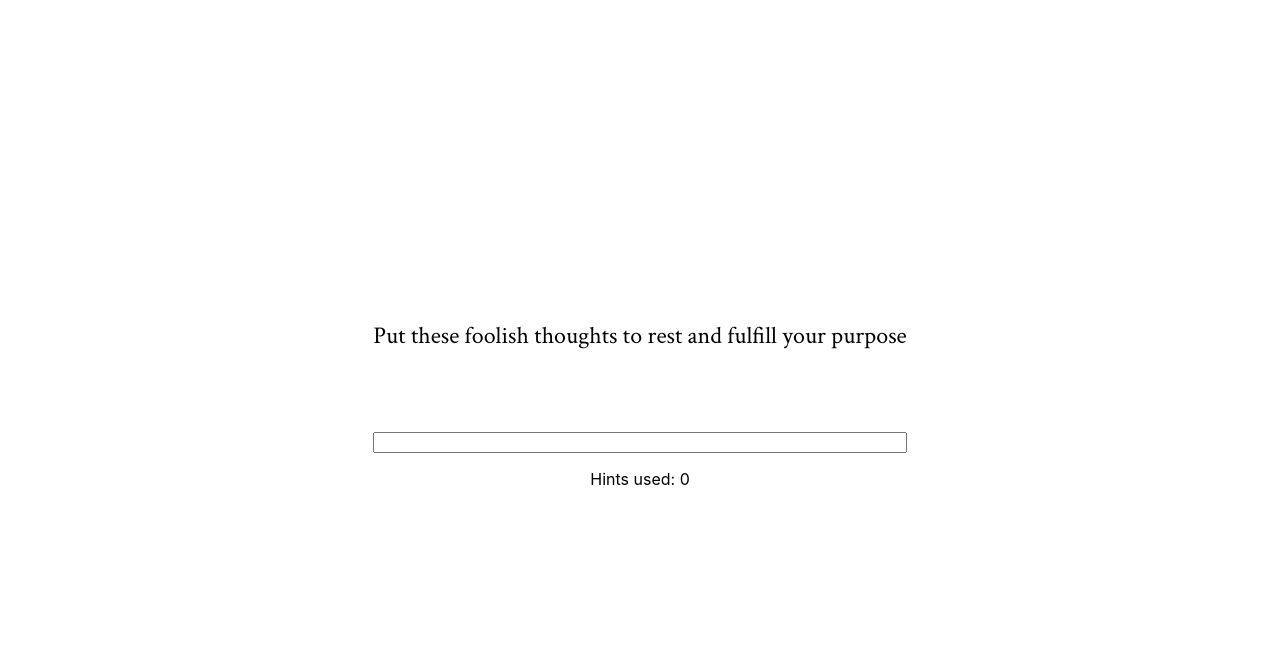
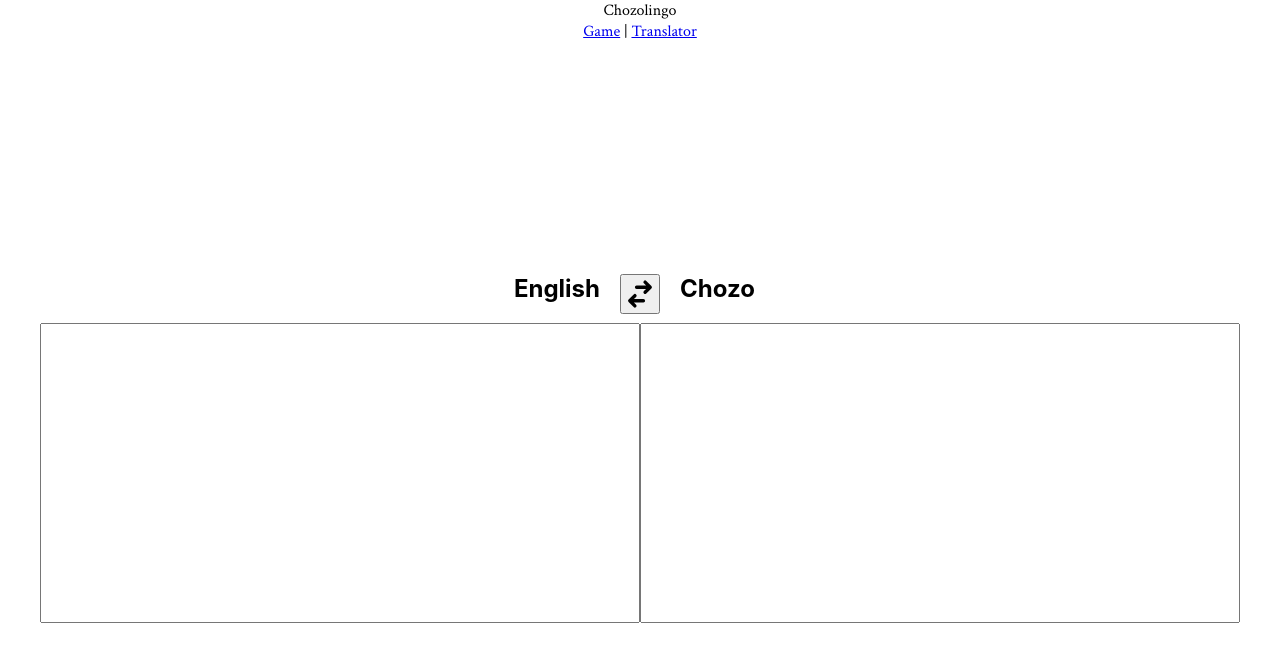
Before and after one commit to Bearborg/chozolingo, a React (Create React App) app: page /translator in a window 1280 px wide. Shown: the top 662 px of the page. Built offline with nearby package versions, Linux system fonts and the light colour scheme.

Commit message:
Add basic pocket translator view

```diff
--- a/package.json
+++ b/package.json
@@ -3,6 +3,7 @@
   "version": "0.1.0",
   "private": true,
   "dependencies": {
+    "@heroicons/react": "^1.0.6",
     "@testing-library/jest-dom": "^5.16.4",
     "@testing-library/react": "^13.3.0",
     "@testing-library/user-event": "^13.5.0",
@@ -13,6 +14,7 @@
     "classnames": "^2.3.1",
     "react": "^18.2.0",
     "react-dom": "^18.2.0",
+    "react-router-dom": "^6.3.0",
     "react-scripts": "5.0.1",
     "typescript": "^4.7.3",
     "web-vitals": "^2.1.4"
--- a/src/App.css
+++ b/src/App.css
@@ -1,7 +1,18 @@
+.app {
+  --header-height: 3em;
+}
+
+.app-header {
+  height: var(--header-height);
+  text-align: center;
+  font-family: 'Crimson Text', serif;
+}
+
 .main-body {
   display: flex;
   justify-content: center;
   flex-direction: column;
+  height: calc(100% - var(--header-height));
 }
 
 .puzzle-container {
--- a/src/App.tsx
+++ b/src/App.tsx
@@ -1,17 +1,28 @@
 import React from 'react';
 import './App.css';
 import Puzzle from './components/Puzzle'
+import Translator from './components/Translator'
 import { getRandomGoal } from './lib/puzzleGoals';
+import { Link, Routes, Route } from "react-router-dom";
+
 
 function App() {
   return (
-    <div className="App height100">
-      {/* <header className="App-header">
+    <div className="app height100">
+      <header className="app-header">
         Chozolingo
-      </header> */}
-      <div className="main-body height100">
+        <nav>
+          <Link to="/game">Game</Link>{" | "}
+          <Link to="/translator">Translator</Link>
+        </nav>
+      </header>
+      <div className="main-body">
         <div className="puzzle-container">
-          <Puzzle goal={getRandomGoal()} />
+          <Routes>
+            <Route path="/" element={<Puzzle goal={getRandomGoal()} />} />
+            <Route path="/game" element={<Puzzle goal={getRandomGoal()} />} />
+            <Route path="/translator" element={<Translator/>} />
+          </Routes>
         </div>
       </div>
     </div>
--- a/src/components/Puzzle.tsx
+++ b/src/components/Puzzle.tsx
@@ -9,7 +9,7 @@ type Props = {
 
 type State = {
     inputText: string,
-    progressText: ProgressWord[],
+    progress: ProgressWord[],
     isSolved: boolean,
     hintCount: number
 }
@@ -31,7 +31,7 @@ export default class Puzzle extends React.Component<Props, State> {
     constructor(props: Props) {
         super(props);
         this.goal = this.props.goal.split(this.separators)
-        this.state = {inputText: '', progressText: [], isSolved: false, hintCount: 0};
+        this.state = {inputText: '', progress: [], isSolved: false, hintCount: 0};
         this.handleChange = this.handleChange.bind(this);
     }
 
@@ -69,7 +69,7 @@ export default class Puzzle extends React.Component<Props, State> {
         )
         this.setState({
             inputText: text,
-            progressText: translation,
+            progress: translation,
             isSolved: translation.length === this.goal.length && translation.reduce((prev, word) => {
                 return word.isCorrect && prev
             }, true)
@@ -82,7 +82,7 @@ export default class Puzzle extends React.Component<Props, State> {
 
     getWordAt(position: number, text: string) {
         // Special case for end of word
-        if (text[position] == ' ' && text[position - 1]) {
+        if (text[position] === ' ' && text[position - 1]) {
             position--
         }
 
@@ -112,7 +112,7 @@ export default class Puzzle extends React.Component<Props, State> {
         // If we're at the end of a solved word, enter a space
         // So that we can give a hint for the next word instead
         // TODO: Seek first existing unsolved word?
-        if (this.state.progressText.at(word.wordIndex)?.isCorrect && caretPos === currentText.length) {
+        if (this.state.progress.at(word.wordIndex)?.isCorrect && caretPos === currentText.length) {
             if (word.wordIndex >= this.goal.length - 1) return
 
             this.inputRef.current.value = currentText = currentText.substring(0, word.wordEnd) + ' ' + currentText.substring(word.wordEnd)
@@ -121,7 +121,7 @@ export default class Puzzle extends React.Component<Props, State> {
             this.lastCaretPos = word.wordEnd + 1
         }
 
-        if (this.state.progressText.at(word.wordIndex)?.isCorrect) return // This word is solved already
+        if (this.state.progress.at(word.wordIndex)?.isCorrect) return // This word is solved already
 
         const hintGoal = ChozoTranslator.translateToChozo(this.goal[word.wordIndex])?.at(0)
         if (hintGoal) {
@@ -152,7 +152,7 @@ export default class Puzzle extends React.Component<Props, State> {
         return (
             <div className='puzzle-box'>
                 <p className='puzzle-solution-text'>{this.props.goal}</p>
-                <p className='puzzle-progress-text'>{this.state.progressText.map((word, i) =>
+                <p className='puzzle-progress-text'>{this.state.progress.map((word, i) =>
                     <React.Fragment key={i}>
                         <span className={classNames({'untranslated-word mawkin-font': !word.isTranslated, 'correct-word': word.isCorrect})}>{word.output}</span>
                         <span> </span>
--- /dev/null
+++ b/src/components/Translator.css
@@ -0,0 +1,41 @@
+.translator-box {
+    display: flex;
+    justify-content: center;
+    height: 100%;
+    width: 100%;
+}
+
+.translator-pane {
+    flex: 1 1;
+    max-width: 600px;
+    min-height: 300px;
+}
+
+.language-title {
+    margin-top: 0;
+}
+
+.translator-pane:first-of-type .language-title {
+    text-align: end;
+    padding-right: 40px;
+}
+
+.translator-pane:last-of-type .language-title {
+    text-align: start;
+    padding-left: 40px;
+}
+
+.swap-button {
+    height: 40px;
+    width: 40px;
+    display: block;
+    position: absolute;
+    padding: 1px;
+}
+
+.translator-box textarea {
+    resize: none;
+    height: 100%;
+    width: 100%;
+    box-sizing: border-box;
+}
--- /dev/null
+++ b/src/components/Translator.tsx
@@ -0,0 +1,101 @@
+import classNames from 'classnames';
+import React, { createRef } from 'react';
+import ChozoTranslator from '../lib/chozoTranslator'
+import { SwitchHorizontalIcon } from '@heroicons/react/solid'
+import './Translator.css';
+
+type Props = {
+}
+
+type State = {
+    englishToChozo: boolean,
+    englishText: string,
+    chozoText: string
+}
+
+export default class Puzzle extends React.Component<Props, State> {
+    separators = /[ ]+/
+    blockedChars = /[^a-zA-Z ]/g
+    inputRef = createRef<HTMLTextAreaElement>()
+    outputRef = createRef<HTMLTextAreaElement>()
+
+    constructor(props: Props) {
+        super(props)
+        this.state = {
+            englishToChozo: true,
+            englishText: '',
+            chozoText: ''
+        }
+    }
+
+    languages() {
+        if (this.state.englishToChozo) {
+            return ['English', 'Chozo']
+        } else {
+            return ['Chozo', 'English']
+        }
+    }
+
+    handleSwap() {
+        this.setState({englishToChozo: !this.state.englishToChozo})
+    }
+
+    handleChange(event: React.FormEvent<HTMLTextAreaElement>) {
+        const text = event.currentTarget.value.replaceAll(this.blockedChars, "")
+        const translateWord = this.state.englishToChozo ? ChozoTranslator.translateToChozo : ChozoTranslator.translateToEnglish
+        let translation = text.split(this.separators).map(
+            (word) => {
+                if (!word.length) return ''
+                return translateWord(word)?.at(0) ?? `[${word}]`
+            }
+        ).join(" ")
+        if (this.state.englishToChozo) {
+            this.setState({
+                englishText: text,
+                chozoText: translation
+            })
+        } else {
+            this.setState({
+                englishText: translation,
+                chozoText: text
+            })
+        }
+
+    }
+
+    render() {
+        return (
+          <div className="translator-box">
+            <div className='translator-pane'>
+                <h2 className='language-title'>{this.languages()[0]}</h2>
+                <textarea
+                name={this.languages()[0]}
+                autoComplete={this.state.englishToChozo.toString()}
+                value={
+                    this.state.englishToChozo
+                    ? this.state.englishText
+                    : this.state.chozoText
+                }
+                onChange={this.handleChange.bind(this)}
+                ref={this.inputRef}
+                />
+            </div>
+            <button className='swap-button' onClick={this.handleSwap.bind(this)}><SwitchHorizontalIcon/></button>
+            <div className='translator-pane'>
+                <h2 className='language-title'>{this.languages()[1]}</h2>
+                <textarea
+                name={this.languages()[1]}
+                autoComplete={(!this.state.englishToChozo).toString()}
+                value={
+                    this.state.englishToChozo
+                    ? this.state.chozoText
+                    : this.state.englishText
+                }
+                readOnly
+                ref={this.outputRef}
+                />
+            </div>
+          </div>
+        )
+    }
+}
--- a/src/constants/wordMap.ts
+++ b/src/constants/wordMap.ts
@@ -119,16 +119,20 @@ export const WORD_MAP: Map<string, Array<string>> = new Map([
     ['ish', ['but']],
     ['ishka', ['from']],
     ['kadora', ['would']],
-    ['karodan', ['contain']],
-    ['kataru', ['defeat']],
+    ['karodan', ['contain', 'contains']],
+    ['karodani', ['contained']],
+    ['kataru', ['defeat', 'defeats']],
+    ['katarui', ['defeated']],
     ['kedar', ['eyes']],
     ['ker', ['five']],
     ['kesa', ['encounter', 'encounters']],
-    ['kinu', ['do']],
+    ['kesai', ['encountered']],
+    ['kinu', ['do', 'does']],
     ['kinui', ['done', 'did']],
-    ['kisad', ['unlock']],
+    ['kisad', ['unlock', 'unlocks']],
     ['kisadi', ['unlocked']],
-    ['kohana', ['hold']],
+    ['kohana', ['hold', 'holds']],
+    ['kohanai', ['held']],
     ['kran', ['can']],
     ['krani', ['could']],
     ['kuman', ['command', 'commands']],
@@ -207,7 +211,7 @@ export const WORD_MAP: Map<string, Array<string>> = new Map([
     ['sabalba', ['however']],
     ['sabek', ['dangerous']],
     ['sadar', ['scan', 'scans']],
-    ['sahali', ['ability']],
+    ['sahali', ['ability', 'abilities']],
     ['sahar', ['aid']],
     ['sahari', ['aided']],
     ['saki', ['even']],
--- a/src/index.tsx
+++ b/src/index.tsx
@@ -2,6 +2,7 @@ import React from 'react';
 import ReactDOM from 'react-dom/client';
 import './index.css';
 import reportWebVitals from './reportWebVitals';
+import { BrowserRouter } from "react-router-dom";
 import App from './App';
 
 const root = ReactDOM.createRoot(
@@ -9,7 +10,9 @@ const root = ReactDOM.createRoot(
 );
 root.render(
   <React.StrictMode>
-    <App/>
+    <BrowserRouter>
+      <App />
+    </BrowserRouter>
   </React.StrictMode>
 );
 
--- a/tsconfig.json
+++ b/tsconfig.json
@@ -1,6 +1,6 @@
 {
   "compilerOptions": {
-    "target": "es6",
+    "target": "es2015",
     "lib": [
       "dom",
       "dom.iterable",
```
Also changed, not shown: 1 other file (tests, documents, lock files or other folders).
